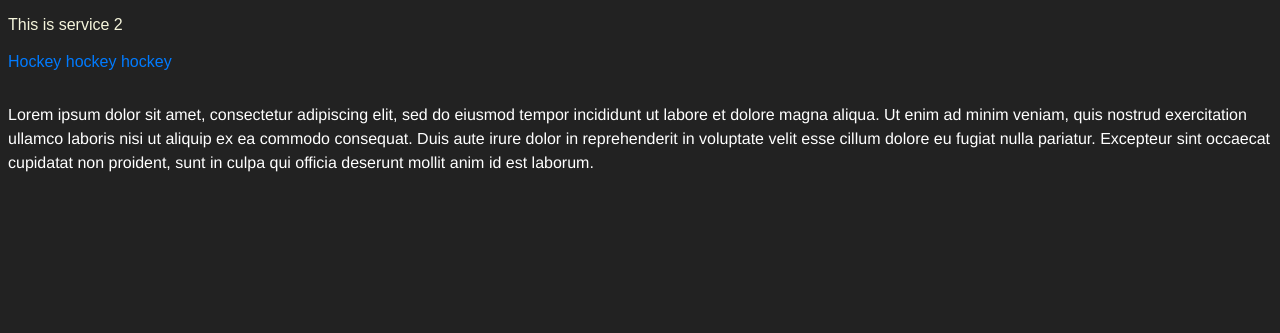
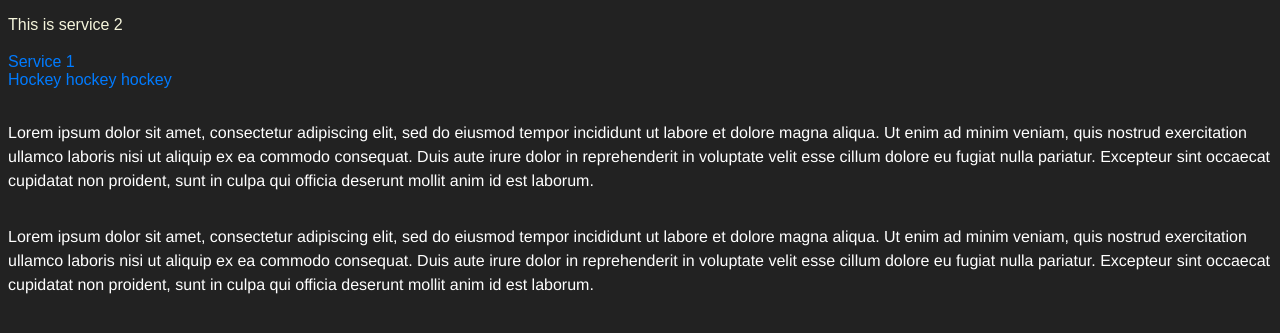
Before and after one commit to jatocode/reverseproxytest, a plain HTML site: page service2/index.html in a window 1280 px wide. Shown: the part 47-380 px from the top of the page. Drawn offline with Linux system fonts and the light colour scheme.

Commit message:
baklänkar och felaktiga länkar

```diff
--- a/service2/index.html
+++ b/service2/index.html
@@ -8,9 +8,11 @@
 <body>
   <h1>Service 2</h1>
   <p>This is service 2</p>
+  <a href="/">Service 1</a>
+  <br/>
   <a href="hockey.html">Hockey hockey hockey</a>
   <script src="script.js"></script>
-  <div class="data" id="data">
-  </div>
+  <div class="data" id="data"></div>
+  <div class="data" id="data2"></div>
 </body>
 </html>
--- a/service2/script.js
+++ b/service2/script.js
@@ -6,3 +6,12 @@ fetch('assets/data.txt')
     .catch(error => {
         console.error('Error:', error);
     });
+
+fetch('/assets/data.txt')
+    .then(response => response.text())
+    .then(data => {
+        document.getElementById('data2').textContent = data;
+    })
+    .catch(error => {
+        console.error('Error:', error);
+    });
```
Also changed, not shown: service3/index.html (+4 -0 lines), 1 other file.
